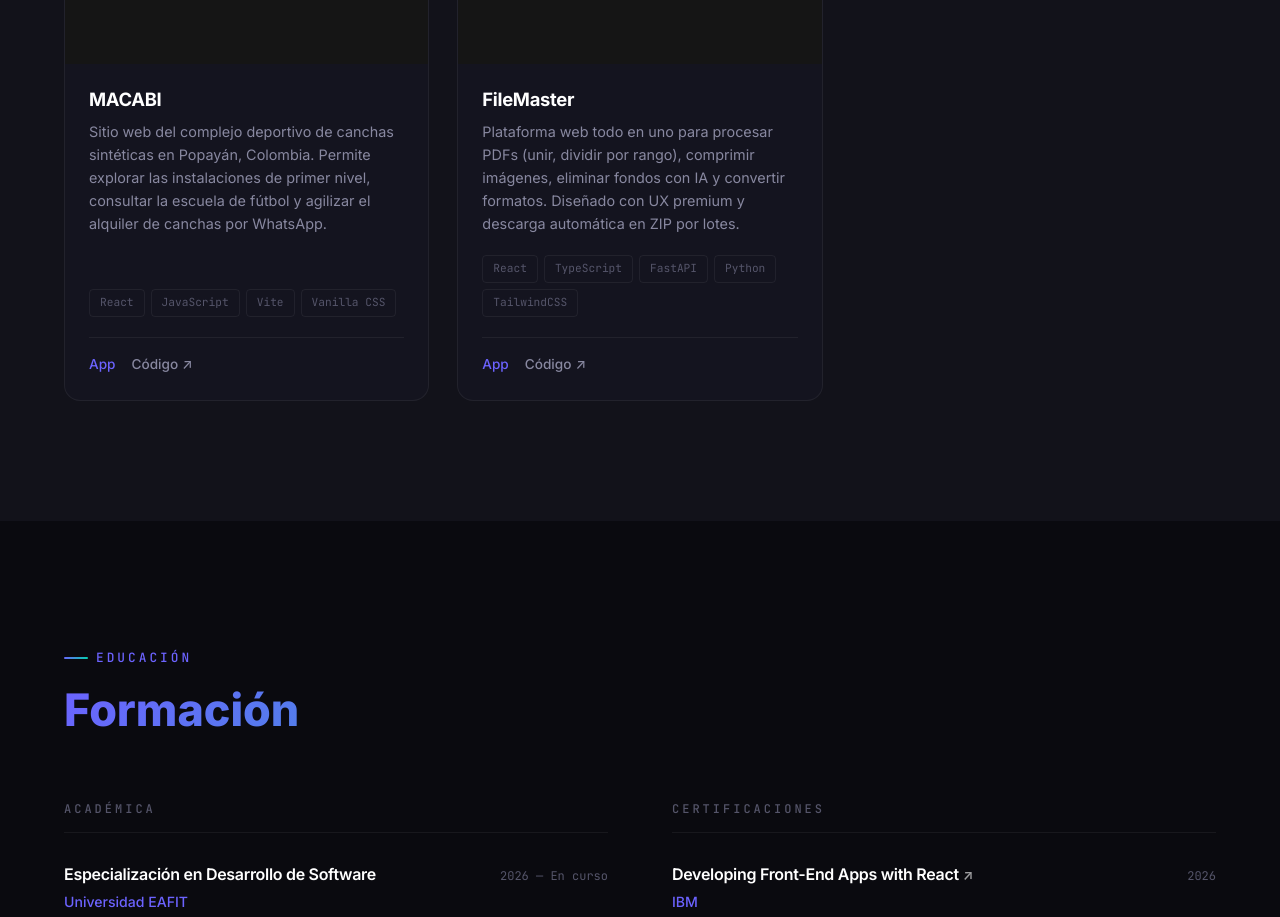
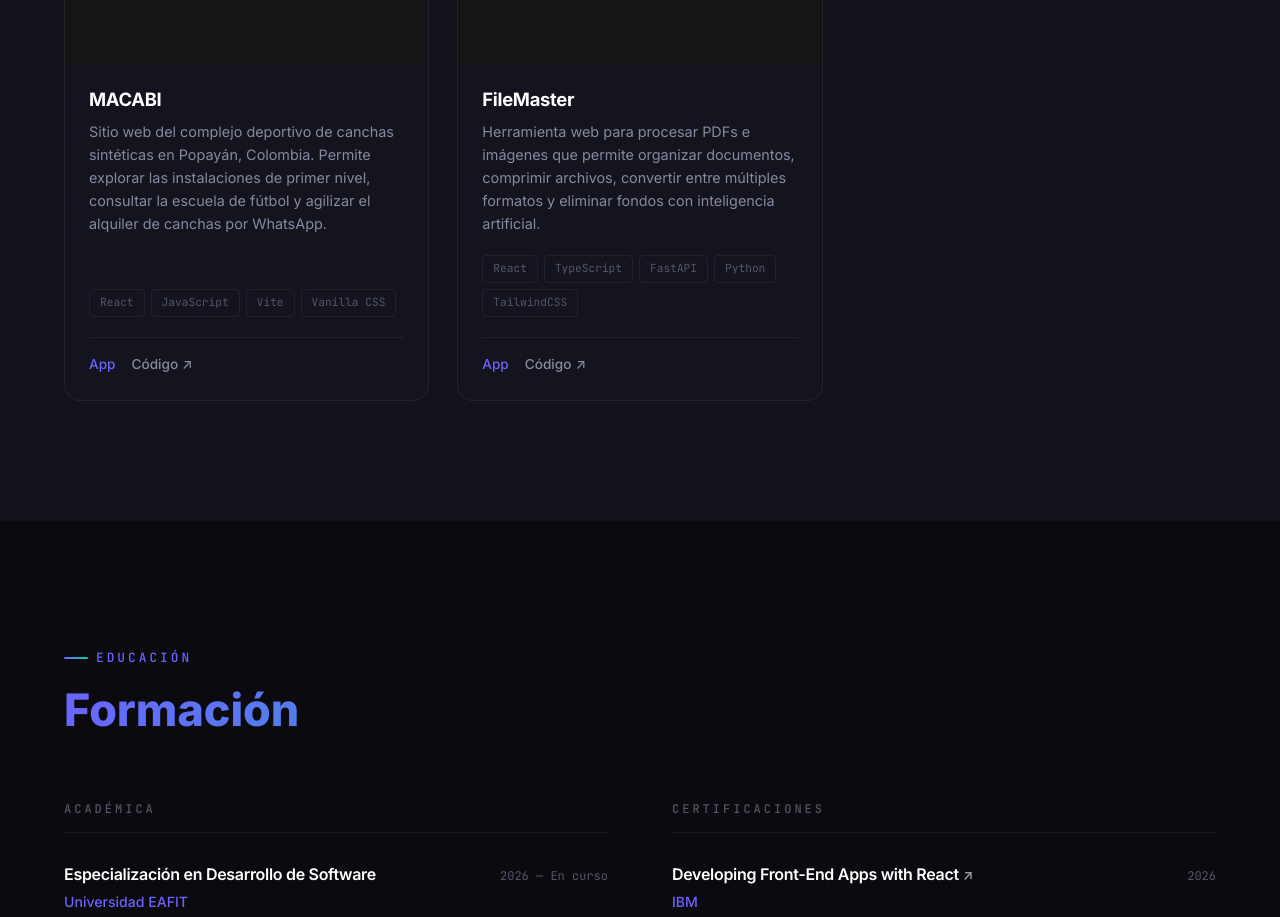
Before and after one commit to IoavM/Portafolio-Ioav, a React (Vite) app: page / in a window 1280 px wide. Shown: the part 5080-5997 px from the top of the page. Built offline with nearby package versions, Linux system fonts and the light colour scheme; grey boxes are pictures that could not be loaded.

Commit message:
Cambios en Filemaster

```diff
--- a/src/data/portfolioData.ts
+++ b/src/data/portfolioData.ts
@@ -177,7 +177,7 @@ export const portfolioData: PortfolioData = {
       title: "FileMaster",
       image: "/projects/filemaster.png",
       description:
-        "Plataforma web todo en uno para procesar PDFs (unir, dividir por rango), comprimir imágenes, eliminar fondos con IA y convertir formatos. Diseñado con UX premium y descarga automática en ZIP por lotes.",
+        "Herramienta web para procesar PDFs e imágenes que permite organizar documentos, comprimir archivos, convertir entre múltiples formatos y eliminar fondos con inteligencia artificial.",
       technologies: ["React", "TypeScript", "FastAPI", "Python", "TailwindCSS"],
       repository: "https://github.com/IoavM/FileMaster",
       demo: "https://file-master-chi.vercel.app/",
--- a/src/i18n.ts
+++ b/src/i18n.ts
@@ -222,7 +222,7 @@ const resources = {
             title: "FileMaster",
             image: "/projects/filemaster.png",
             description:
-              "Plataforma web todo en uno para procesar PDFs (unir, dividir por rango), comprimir imágenes, eliminar fondos con IA y convertir formatos. Diseñado con UX premium y descarga automática en ZIP por lotes.",
+              "Herramienta web para procesar PDFs e imágenes que permite organizar documentos, comprimir archivos, convertir entre múltiples formatos y eliminar fondos con inteligencia artificial.",
             technologies: ["React", "TypeScript", "FastAPI", "Python", "TailwindCSS"],
             repository: "https://github.com/IoavM/FileMaster",
             demo: "https://file-master-chi.vercel.app/",
@@ -549,7 +549,7 @@ const resources = {
             title: "FileMaster",
             image: "/projects/filemaster.png",
             description:
-              "All-in-one web platform for PDF processing (merge, split), image compression, AI background removal, and format conversion. Designed with premium UX and batch ZIP downloading.",
+              "Web tool for processing PDFs and images that allows organizing documents, compressing files, converting between multiple formats, and removing backgrounds with artificial intelligence.",
             technologies: ["React", "TypeScript", "FastAPI", "Python", "TailwindCSS"],
             repository: "https://github.com/IoavM/FileMaster",
             demo: "https://file-master-chi.vercel.app/",
```
